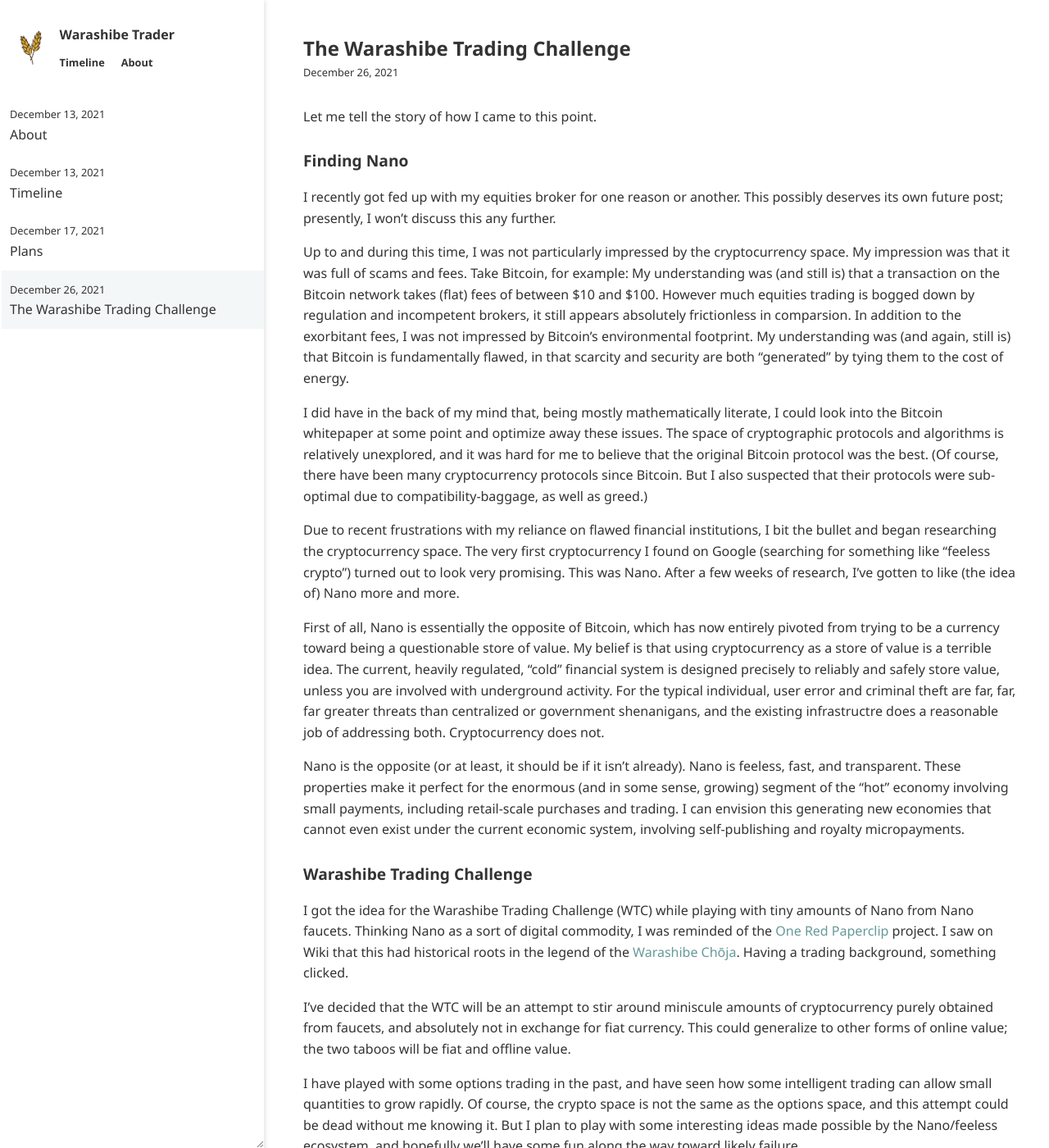
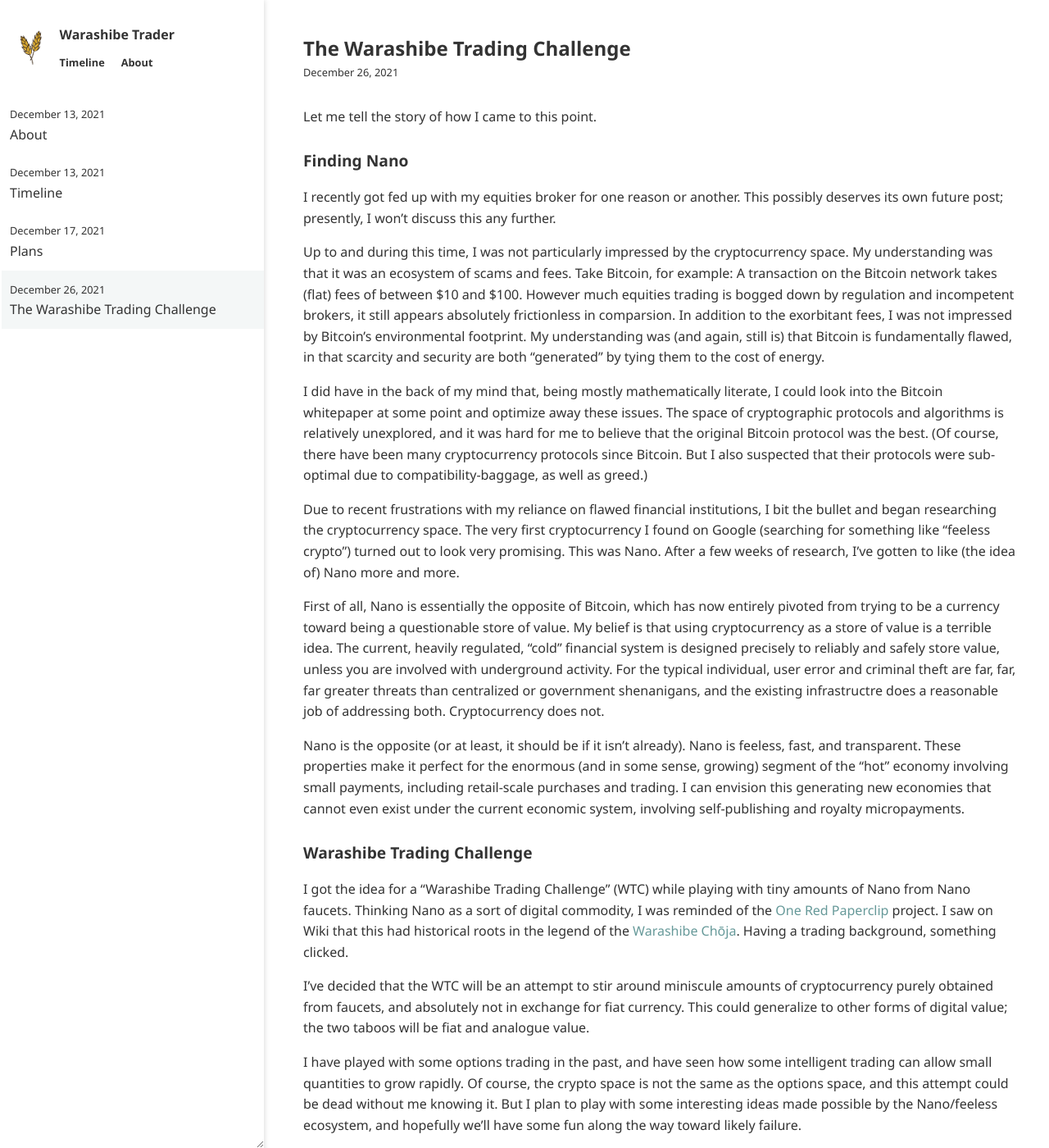
Before and after one commit to warashibetrader/warashibetrader.github.io, a Jekyll site: the page built from _posts/2021-12-26-warashibe-trading-challenge.md, in a window 1280 px wide and 1400 px high. Shown: the whole window at 82% size. Built offline with Jekyll 4.4.1, drawn with Linux system fonts in a browser that asks for light colours.

Commit message:
Update 2021-12-26-warashibe-trading-challenge.md

```diff
--- a/_posts/2021-12-26-warashibe-trading-challenge.md
+++ b/_posts/2021-12-26-warashibe-trading-challenge.md
@@ -8,7 +8,7 @@
 
 I recently got fed up with my equities broker for one reason or another. This possibly deserves its own future post; presently, I won't discuss this any further.
 
-Up to and during this time, I was not particularly impressed by the cryptocurrency space. My impression was that it was full of scams and fees. Take Bitcoin, for example: My understanding was (and still is) that a transaction on the Bitcoin network takes (flat) fees of between $10 and $100. However much equities trading is bogged down by regulation and incompetent brokers, it still appears absolutely frictionless in comparsion. In addition to the exorbitant fees, I was not impressed by Bitcoin's environmental footprint. My understanding was (and again, still is) that Bitcoin is fundamentally flawed, in that scarcity and security are both "generated" by tying them to the cost of energy.
+Up to and during this time, I was not particularly impressed by the cryptocurrency space. My understanding was that it was an ecosystem of scams and fees. Take Bitcoin, for example: A transaction on the Bitcoin network takes (flat) fees of between $10 and $100. However much equities trading is bogged down by regulation and incompetent brokers, it still appears absolutely frictionless in comparsion. In addition to the exorbitant fees, I was not impressed by Bitcoin's environmental footprint. My understanding was (and again, still is) that Bitcoin is fundamentally flawed, in that scarcity and security are both "generated" by tying them to the cost of energy.
 
 
 
@@ -22,11 +22,10 @@
 
 ### Warashibe Trading Challenge
 
-I got the idea for the Warashibe Trading Challenge (WTC) while playing with tiny amounts of Nano from Nano faucets. Thinking Nano as a sort of digital commodity, I was reminded of the [One Red Paperclip](https://en.wikipedia.org/wiki/One_red_paperclip) project. I saw on Wiki that this had historical roots in the legend of the [Warashibe Chōja](https://en.wikipedia.org/wiki/Straw_Millionaire). Having a trading background, something clicked.
+I got the idea for a "Warashibe Trading Challenge" (WTC) while playing with tiny amounts of Nano from Nano faucets. Thinking Nano as a sort of digital commodity, I was reminded of the [One Red Paperclip](https://en.wikipedia.org/wiki/One_red_paperclip) project. I saw on Wiki that this had historical roots in the legend of the [Warashibe Chōja](https://en.wikipedia.org/wiki/Straw_Millionaire). Having a trading background, something clicked.
 
-I've decided that the WTC will be an attempt to stir around miniscule amounts of cryptocurrency purely obtained from faucets, and absolutely not in exchange for fiat currency. This could generalize to other forms of online value; the two taboos will be fiat and offline value.
+I've decided that the WTC will be an attempt to stir around miniscule amounts of cryptocurrency purely obtained from faucets, and absolutely not in exchange for fiat currency. This could generalize to other forms of digital value; the two taboos will be fiat and analogue value.
 
 I have played with some options trading in the past, and have seen how some intelligent trading can allow small quantities to grow rapidly. Of course, the crypto space is not the same as the options space, and this attempt could be dead without me knowing it. But I plan to play with some interesting ideas made possible by the Nano/feeless ecosystem, and hopefully we'll have some fun along the way toward likely failure.
 
-
 > Current holdings: 74691 Nyano and 3.09 Banano. Value: $0.35
```
